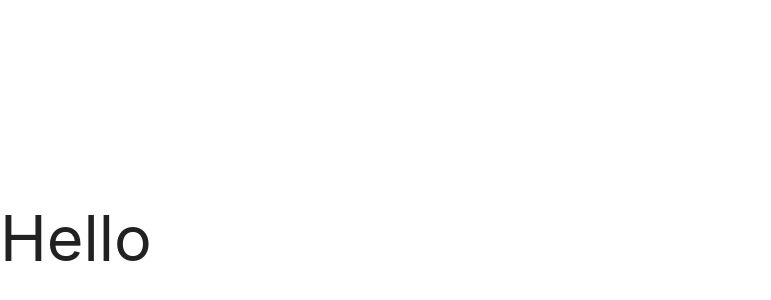
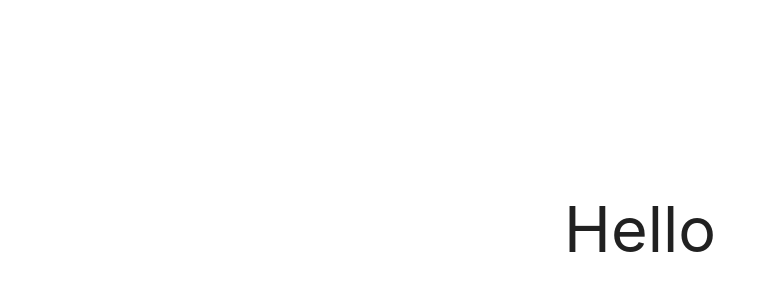
Before and after one commit to iamjerichog/iamjerichog.github.io, a plain HTML site: page index.html in a window 1280 px wide. Shown: the part 170-470 px from the top of the page, without its empty margins (0-771 px from the left). Drawn offline with nearby package versions, Linux system fonts and the light colour scheme.

Commit message:
Update index.html

```diff
--- a/index.html
+++ b/index.html
@@ -9,8 +9,8 @@
     <link rel="stylesheet" href="https://iamjerichog.github.io/materialize/dist/css/materialize.min.css">
 </head>
 
-<body class="valign-wrapper center" style="height: 100vh;">
-    <h1>Hello</h1>
+<body class="valign-wrapper" style="height: 100vh;">
+    <h1 style="margin: auto">Hello</h1>
     <script src="https://iamjerichog.github.io/materialize/dist/js/materialize.min.js"></script>
 </body>
 
```
